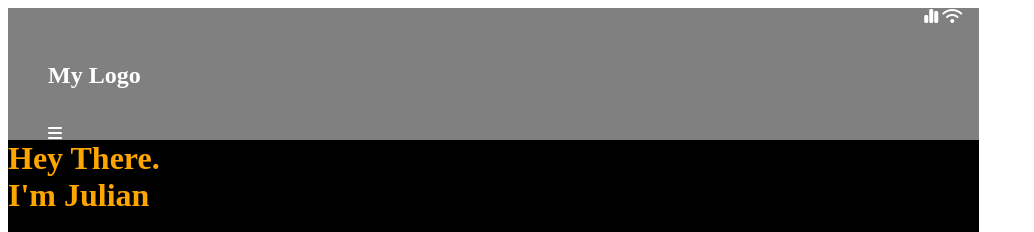
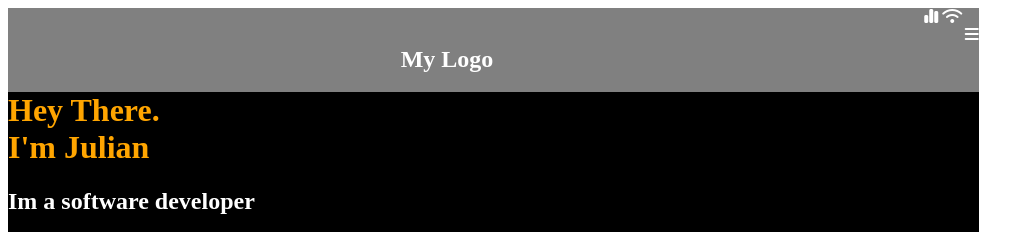
Before and after one commit to mbatha-17/portfolio, a plain HTML site: page index.html in a window 1280 px wide. Shown: the top 232 px of the page, without its empty margins (0-1034 px from the left). Drawn offline with Linux system fonts and the light colour scheme.

Commit message:
Changed nav-container

```diff
--- a/index.html
+++ b/index.html
@@ -16,14 +16,8 @@
                   <i class="fa-light fa-battery-full"></i>
             <!-- nav-container -->
             <nav class="nav-container">
-                  <!-- left nav -->
-                <ul class="left-side">
-                  <li><h2>My Logo</h2></li>
-                </ul>
-                <!-- right nav -->
-                <ul class="right-side">
-                  <li><i class="fa-solid fa-bars"></i></li>
-                </ul>
+              <nav><h2>My Logo</h2></nav>
+              <nav><i class="fa-solid fa-bars"></i></nav>
             </nav>
         </div>
         <!-- section -->
--- a/style.css
+++ b/style.css
@@ -6,6 +6,14 @@ h1{color: orange;}
 width: 76.8%;
 text-transform: none;
 
+}
+.nav-container{
+    display: grid;
+    grid-template-columns: 1fr 1fr;
+    grid-template-rows: 1fr;
+}
+nav-h2{
+justify-self: start;
 }
 .header{
 background-color: grey;
```
